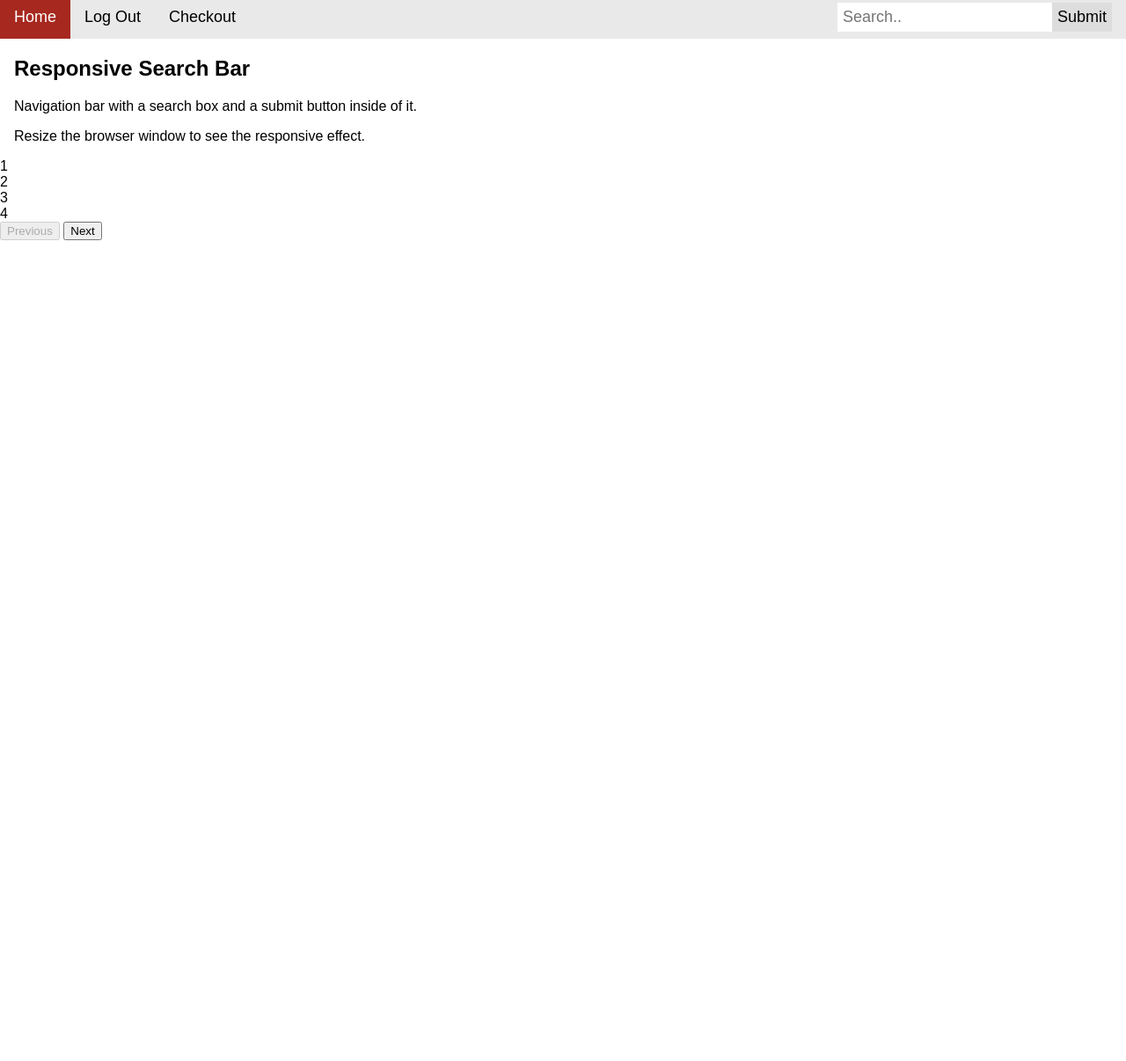
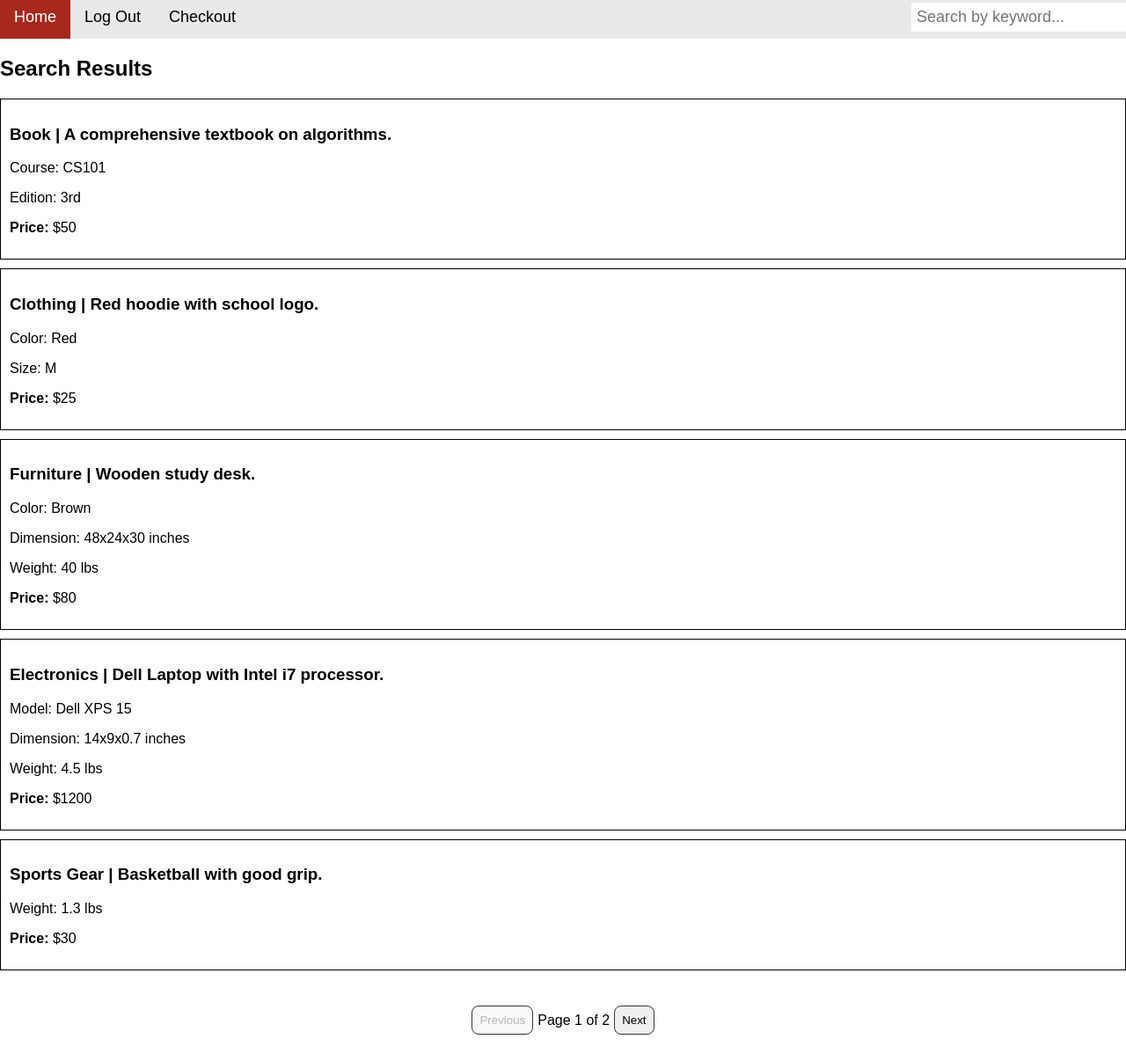
Before and after one commit to Jgalligan1/Exchange4Students, a plain HTML site: page SearchBrowser.html in a window 1280 px wide. Shown: the part 5-1211 px from the top of the page at 88% size. Before the commit the page ends 800 px from the top, so only its background shows below. Drawn offline with Linux system fonts and the light colour scheme.

Commit message:
Added some pagination styling and made items appear

```diff
--- a/SearchBrowser.css
+++ b/SearchBrowser.css
@@ -3,6 +3,7 @@
 body {
   margin: 0;
   font-family: Arial, Helvetica, sans-serif;
+  padding: 0;
 }
 
 .topnav {
@@ -56,6 +57,50 @@ body {
   background: #ccc;
 }
 
+.item {
+  border: 1px solid black;
+  padding: 10px;
+  margin: 10px 0;
+}
+
+.pagination {
+  display: flex;
+  justify-content: center;
+  padding-bottom: 30px;
+  padding-top: 30px;
+}
+
+#pageInfo {
+  padding-left: 5px;
+  padding-right: 5px;
+  transform: translate(0px, 8px);
+}
+
+#prevBtn {
+  border: rgb(53, 53, 53) 0.1rem solid;
+  border-radius: 0.5rem;
+  padding: 0.5rem;
+}
+
+#nextBtn {
+  border: rgb(53, 53, 53) 0.1rem solid;
+  border-radius: 0.5rem;
+  padding: 0.5rem;
+}
+
+#prevBtn:not(:disabled):hover, #nextBtn:not(:disabled):hover {
+  cursor: pointer;
+  transition: all 300ms ease;
+}
+
+#prevBtn:not(:disabled):hover {
+  background-color: rgb(219, 58, 58)
+}
+
+#nextBtn:not(:disabled):hover {
+  background-color: rgb(50, 210, 70)
+}
+
 @media screen and (max-width: 600px) {
   .topnav .search-container {
     float: none;
--- a/SearchBrowser.html
+++ b/SearchBrowser.html
@@ -1,79 +1,29 @@
 <!DOCTYPE html>
-<html>
+<html lang="en">
 <head>
-  <meta name="viewport" content="width=device-width, initial-scale=1">
-  <link rel="stylesheet" href="SearchBrowser.css"
+  <meta charset="UTF-8" />
+  <meta name="viewport" content="width=device-width, initial-scale=1.0" />
+  <title>Search Items - Exchange4Students</title>
+  <link rel="stylesheet" href="SearchBrowser.css" />
 </head>
 <body>
-
   <div class="topnav">
-  <a class="active" href="#home">Home</a>
-  <a href="#Logout">Log Out</a>
-  <a href="#checkout">Checkout</a>
+    <a class="active" href="#">Home</a>
+    <a href="#">Log Out</a>
+    <a href="#">Checkout</a>
     <div class="search-container">
-    <form action="/action_page.php">
-      <input type="text" placeholder="Search.." name="search">
-      <button type="submit">Submit</button>
-    </form>
+      <input type="text" id="searchInput" placeholder="Search by keyword..." onkeyup="searchItems()" />
     </div>
   </div>
 
-<div style="padding-left:16px">
-  <h2>Responsive Search Bar</h2>
-  <p>Navigation bar with a search box and a submit button inside of it.</p>
-  <p>Resize the browser window to see the responsive effect.</p>
-</div>
-
-<div class="container" id="boxContainer"></div>
-
-<div class="buttons">
+  <h2>Search Results</h2>
+  <div id="itemsContainer">Loading items...</div>
+  <div class="pagination">
     <button onclick="prevPage()" id="prevBtn" disabled>Previous</button>
+    <span id="pageInfo">Page 1</span>
     <button onclick="nextPage()" id="nextBtn">Next</button>
   </div>
 
-<script>
-    const totalBoxes = 23; // Total number of boxes
-    const boxesPerPage = 4;
-    let currentPage = 0;
-
-    function generateBoxes() {
-        const container = document.getElementById("boxContainer");
-        container.innerHTML = "";
-        for (let i = 1; i <= totalBoxes; i++) {
-            const box = document.createElement("div");
-            box.classList.add("box");
-            box.textContent = i;
-            container.appendChild(box);
-        }
-    }
-
-    function showPage(page) {
-        const boxes = document.querySelectorAll(".box");
-        boxes.forEach((box, index) => {
-            box.style.display = (index >= page * boxesPerPage && index < (page + 1) * boxesPerPage) ? "flex" : "none";
-        });
-
-        document.getElementById("prevBtn").disabled = (page === 0);
-        document.getElementById("nextBtn").disabled = ((page + 1) * boxesPerPage >= totalBoxes);
-    }
-
-    function nextPage() {
-        if ((currentPage + 1) * boxesPerPage < totalBoxes) {
-            currentPage++;
-            showPage(currentPage);
-        }
-    }
-
-    function prevPage() {
-        if (currentPage > 0) {
-            currentPage--;
-            showPage(currentPage);
-        }
-    }
-
-    generateBoxes();
-    showPage(currentPage);
-</script>
-
+  <script src="SearchBrowser.js"></script>
 </body>
 </html>
--- /dev/null
+++ b/SearchBrowser.js
@@ -0,0 +1,94 @@
+let allItems = [];
+let filteredItems = [];
+let currentPage = 0;
+const itemsPerPage = 5;
+
+fetch("items.json")
+  .then((response) => {
+    if (!response.ok) {
+      throw new Error(`HTTP error! Status: ${response.status}`);
+    }
+    return response.json();
+  })
+  .then((data) => {
+    allItems = data;
+    filteredItems = [...allItems];
+    displayItems();
+  })
+  .catch((error) => {
+    console.error("Error loading data:", error);
+    document.getElementById("itemsContainer").innerHTML =
+      "<p>Failed to load items.</p>";
+  });
+
+function displayItems() {
+  const container = document.getElementById("itemsContainer");
+  container.innerHTML = "";
+
+  if (filteredItems.length === 0) {
+    container.innerHTML = "<p>No items found.</p>";
+    updatePagination();
+    return;
+  }
+
+  const start = currentPage * itemsPerPage;
+  const end = start + itemsPerPage;
+  const paginatedItems = filteredItems.slice(start, end);
+
+  paginatedItems.forEach((item) => {
+    const itemDiv = document.createElement("div");
+    itemDiv.classList.add("item");
+
+    let details = `<h3>${item.type || item.title} | ${item.description}</h3>`;
+
+    if (item.courseNumber) details += `<p>Course: ${item.courseNumber}</p>`;
+    if (item.edition) details += `<p>Edition: ${item.edition}</p>`;
+    if (item.model) details += `<p>Model: ${item.model}</p>`;
+    if (item.color) details += `<p>Color: ${item.color}</p>`;
+    if (item.size) details += `<p>Size: ${item.size}</p>`;
+    if (item.dimension) details += `<p>Dimension: ${item.dimension}</p>`;
+    if (item.weight) details += `<p>Weight: ${item.weight} lbs</p>`;
+
+    details += `<p><strong>Price:</strong> $${item.price}</p>`;
+    itemDiv.innerHTML = details;
+    container.appendChild(itemDiv);
+  });
+
+  updatePagination();
+}
+
+function searchItems() {
+  const query = document.getElementById("searchInput").value.toLowerCase();
+  filteredItems = allItems.filter((item) =>
+    Object.values(item).some((value) =>
+      value.toString().toLowerCase().includes(query)
+    )
+  );
+  currentPage = 0;
+  displayItems();
+}
+
+function updatePagination() {
+  const totalPages = Math.ceil(filteredItems.length / itemsPerPage) || 1;
+
+  document.getElementById("prevBtn").disabled = currentPage === 0;
+  document.getElementById("nextBtn").disabled = currentPage >= totalPages - 1;
+  document.getElementById("pageInfo").textContent = `Page ${
+    currentPage + 1
+  } of ${totalPages}`;
+}
+
+function nextPage() {
+  const totalPages = Math.ceil(filteredItems.length / itemsPerPage);
+  if (currentPage < totalPages - 1) {
+    currentPage++;
+    displayItems();
+  }
+}
+
+function prevPage() {
+  if (currentPage > 0) {
+    currentPage--;
+    displayItems();
+  }
+}
--- a/items.json
+++ b/items.json
@@ -1,82 +1,69 @@
 [
   {
+    "id": "item1",
+    "userId": "user123",
     "type": "Book",
-    "title": "Data Structures Unleashed",
-    "description": "An in-depth look at data structures and their applications.",
-    "edition": "5th",
-    "courseNumber": "CS211345",
-    "price": 60,
-    "id": "item2",
-    "userId": "user2"
+    "title": "Introduction to Algorithms",
+    "description": "A comprehensive textbook on algorithms.",
+    "edition": "3rd",
+    "courseNumber": "CS101",
+    "price": 50
   },
   {
-    "type": "Book",
-    "title": "Machine Learning Basics",
-    "description": "An introductory book on machine learning concepts and techniques.",
-    "edition": "2nd",
-    "courseNumber": "AI101678",
-    "price": 85,
-    "id": "item3",
-    "userId": "user3"
+    "id": "item2",
+    "userId": "user456",
+    "type": "Clothing",
+    "description": "Red hoodie with school logo.",
+    "color": "Red",
+    "size": "M",
+    "price": 25
   },
   {
-    "type": "Book",
-    "title": "Computer Networks Explained",
-    "description": "A comprehensive guide to computer networks and protocols.",
-    "edition": "8th",
-    "courseNumber": "CS452345",
-    "price": 90,
-    "id": "item4",
-    "userId": "user4"
+    "id": "item3",
+    "userId": "user789",
+    "type": "Furniture",
+    "description": "Wooden study desk.",
+    "color": "Brown",
+    "dimension": "48x24x30 inches",
+    "weight": 40,
+    "price": 80
   },
   {
-    "type": "Book",
-    "title": "Operating Systems Concepts",
-    "description": "A fundamental book on operating systems and their functionalities.",
-    "edition": "10th",
-    "courseNumber": "CS331234",
-    "price": 110,
-    "id": "item5",
-    "userId": "user5"
+    "id": "item4",
+    "userId": "user123",
+    "type": "Electronics",
+    "description": "Dell Laptop with Intel i7 processor.",
+    "model": "Dell XPS 15",
+    "dimension": "14x9x0.7 inches",
+    "weight": 4.5,
+    "price": 1200
   },
   {
-    "type": "Book",
-    "title": "Cybersecurity Fundamentals",
-    "description": "An essential guide to cybersecurity principles and best practices.",
-    "edition": "3rd",
-    "courseNumber": "SEC202345",
-    "price": 70,
-    "id": "item6",
-    "userId": "user6"
+    "id": "item5",
+    "userId": "user456",
+    "type": "Sports Gear",
+    "description": "Basketball with good grip.",
+    "weight": 1.3,
+    "price": 30
   },
   {
-    "type": "Book",
-    "title": "Software Engineering Principles",
-    "description": "A practical book covering software development methodologies.",
-    "edition": "7th",
-    "courseNumber": "CS401789",
-    "price": 95,
-    "id": "item7",
-    "userId": "user7"
+    "id": "cart1",
+    "userId": "user123",
+    "type": "Shopping Cart",
+    "items": [
+      { "id": "item1", "title": "Introduction to Algorithms", "price": 50 },
+      { "id": "item2", "type": "Clothing", "price": 25 }
+    ],
+    "totalAmount": 75
   },
   {
-    "type": "Book",
-    "title": "Database Management Systems",
-    "description": "A detailed book on database design, SQL, and optimization.",
-    "edition": "6th",
-    "courseNumber": "CS361234",
-    "price": 80,
-    "id": "item8",
-    "userId": "user8"
-  },
-  {
-    "type": "Book",
-    "title": "Artificial Intelligence: A Modern Approach",
-    "description": "A classic textbook covering AI principles and applications.",
-    "edition": "4th",
-    "courseNumber": "AI502567",
-    "price": 120,
-    "id": "item9",
-    "userId": "user9"
+    "id": "order1",
+    "userId": "user123",
+    "type": "Order/Confirmation",
+    "items": [
+      { "id": "item1", "title": "Introduction to Algorithms", "price": 50 },
+      { "id": "item2", "type": "Clothing", "price": 25 }
+    ],
+    "totalAmount": 75
   }
 ]
```
Lines whose indentation alone changed are shown as unchanged.
